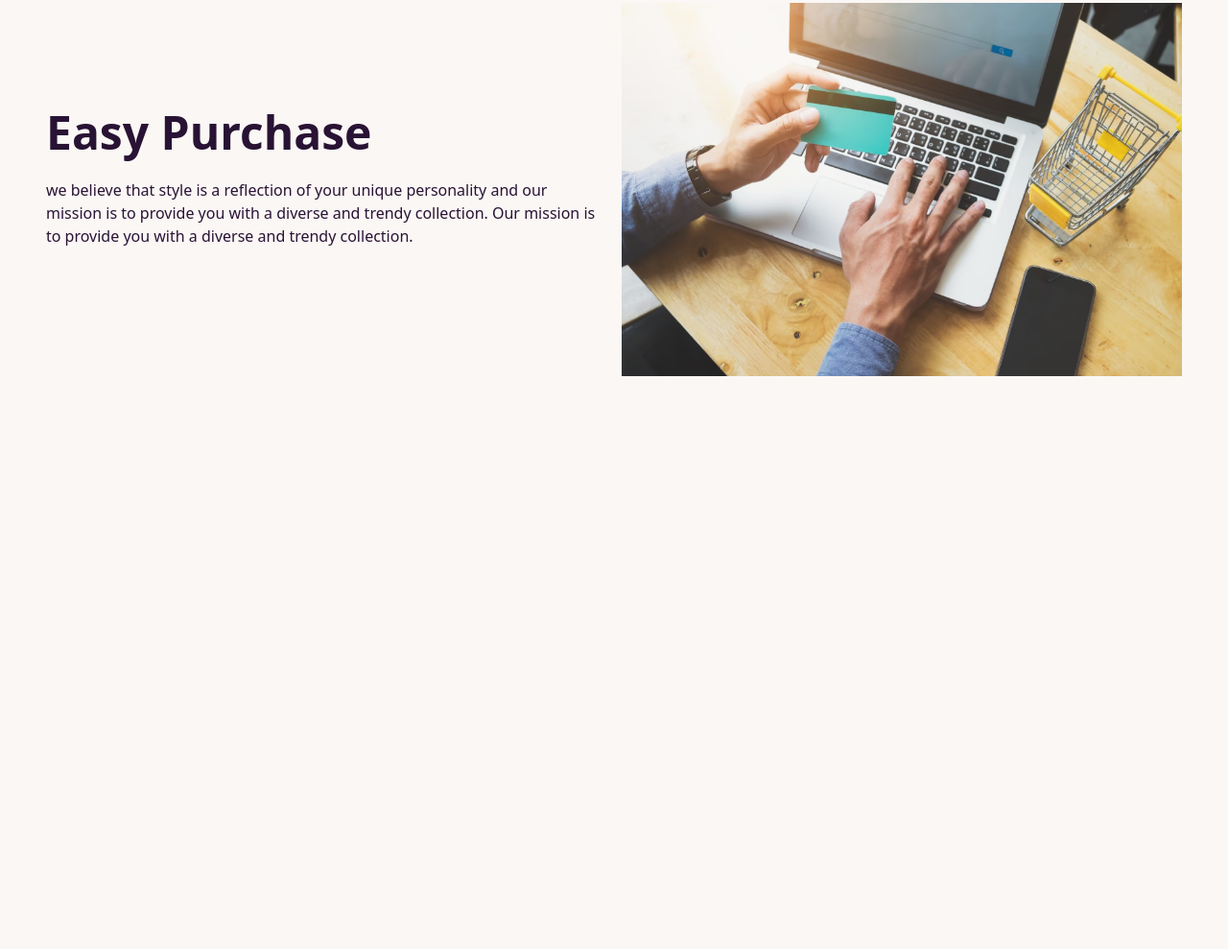
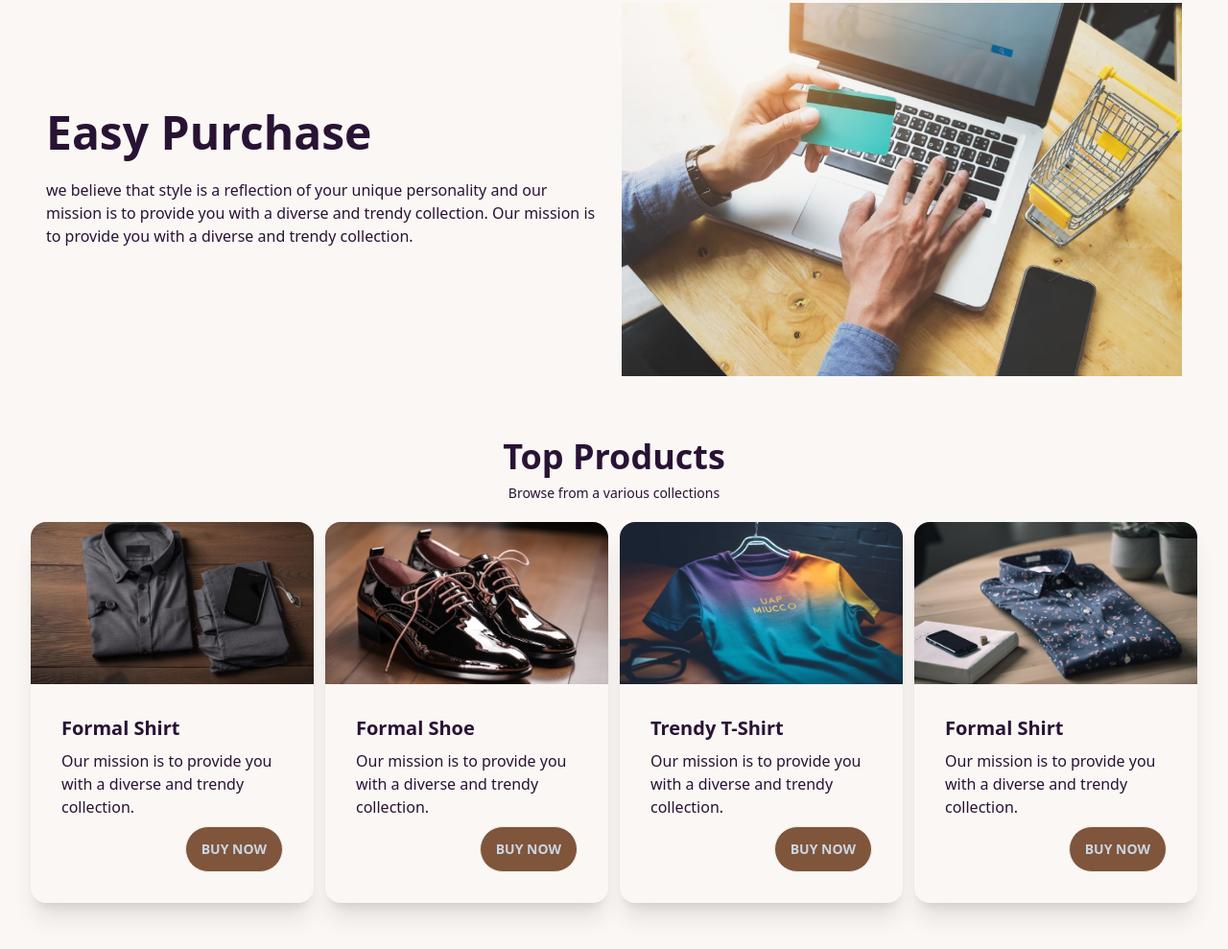
Before and after one commit to itzmenajmul/daisy-man, a plain HTML site: page index.html in a window 1280 px wide. Shown: the part 1249-2238 px from the top of the page at 96% size. Before the commit the page ends 1705 px from the top, so only its background shows below. Drawn offline with nearby package versions, Linux system fonts and the light colour scheme.

Commit message:
product section add and responsive

```diff
--- a/index.html
+++ b/index.html
@@ -159,6 +159,64 @@
         </section>
         <!-- Purchase section ends here -->
 
+        <!-- product section starts here -->
+        <section class="max-w-7xl m-auto my-12 px-4 md:px-5 lg:px-8 ">
+             <!-- heading -->
+             <h2 class="text-4xl text-center font-bold mb-2">Top Products</h2>
+             <p class="text-sm text-center">Browse from a various collections</p>
+
+             <!-- product cards -->
+             <div class="grid grid-cols-1 md:grid-cols-2 lg:grid-cols-4 gap-3">
+                <!-- card-1 -->
+                <div class="card bg-base-100 shadow-xl mt-5">
+                    <figure><img src="./images/formal-shirt.avif" alt="Shoes" /></figure>
+                    <div class="card-body">
+                      <h2 class="card-title">Formal Shirt</h2>
+                      <p>Our mission is to provide you with a diverse and trendy collection.</p>
+                      <div class="card-actions justify-end">
+                        <button class="btn bg-[#7F553B] text-[#cbd5e1] uppercase ">Buy Now</button>
+                      </div>
+                    </div>
+                  </div>
+                <!-- card-2 -->
+                <div class="card bg-base-100 shadow-xl mt-5">
+                    <figure><img src="./images/formal-shoe.avif" alt="Shoes" /></figure>
+                    <div class="card-body">
+                      <h2 class="card-title">Formal Shoe</h2>
+                      <p>Our mission is to provide you with a diverse and trendy collection.</p>
+                      <div class="card-actions justify-end">
+                        <button class="btn bg-[#7F553B] text-[#cbd5e1] uppercase ">Buy Now</button>
+                      </div>
+                    </div>
+                  </div>
+                <!-- card-3 -->
+                <div class="card bg-base-100 shadow-xl mt-5">
+                    <figure><img src="./images/trendy-t-shirt.avif" alt="Shoes" /></figure>
+                    <div class="card-body">
+                      <h2 class="card-title">Trendy T-Shirt</h2>
+                      <p>Our mission is to provide you with a diverse and trendy collection.</p>
+                      <div class="card-actions justify-end">
+                        <button class="btn bg-[#7F553B] text-[#cbd5e1] uppercase ">Buy Now</button>
+                      </div>
+                    </div>
+                  </div>
+                <!-- card-4 -->
+                <div class="card bg-base-100 shadow-xl mt-5">
+                    <figure><img src="./images/casual-shirt.avif" alt="Shoes" /></figure>
+                    <div class="card-body">
+                      <h2 class="card-title">Formal Shirt</h2>
+                      <p>Our mission is to provide you with a diverse and trendy collection.</p>
+                      <div class="card-actions justify-end">
+                        <button class="btn bg-[#7F553B] text-[#cbd5e1] uppercase ">Buy Now</button>
+                      </div>
+                    </div>
+                  </div>
+
+             </div>
+
+        </section>
+        <!-- product section ends here -->
+
     </main>
     <footer>
 
```
Also changed, not shown: images/casual-shirt.avif (renamed from images/elegant-businessman-shirt-wooden-desk-stack-generated-by-ai_188544-34678.avif), images/formal-shirt.avif (renamed from images/elegant-businessman-attire-hangs-modern-closet-generated-by-ai_188544-15312.avif), images/formal-shoe.avif (renamed from images/shiny-black-leather-shoes-exude-modern-luxury-generated-by-ai_188544-36154.avif), images/trendy-t-shirt.avif (renamed from images/blue-yellow-t-shirt-.avif).
